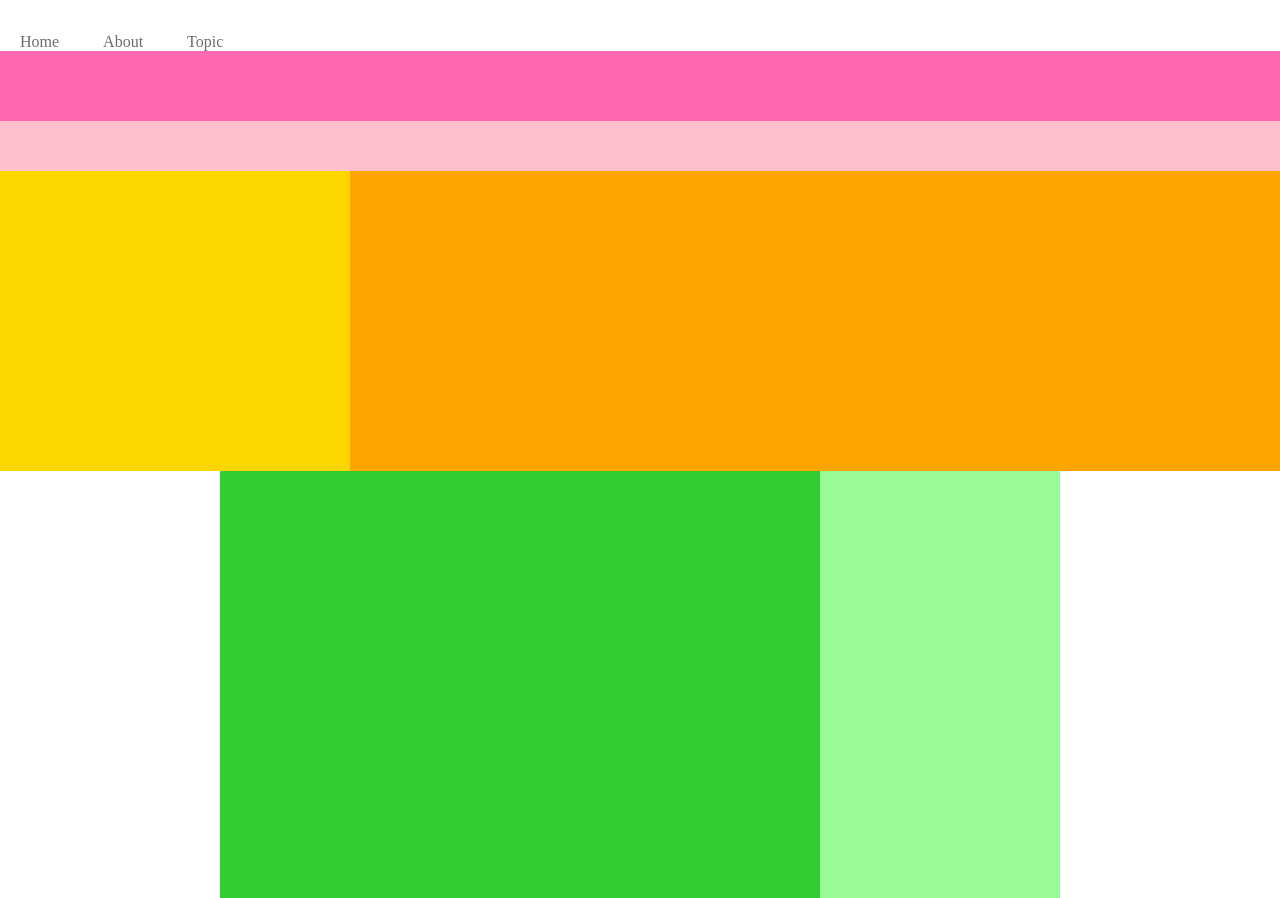
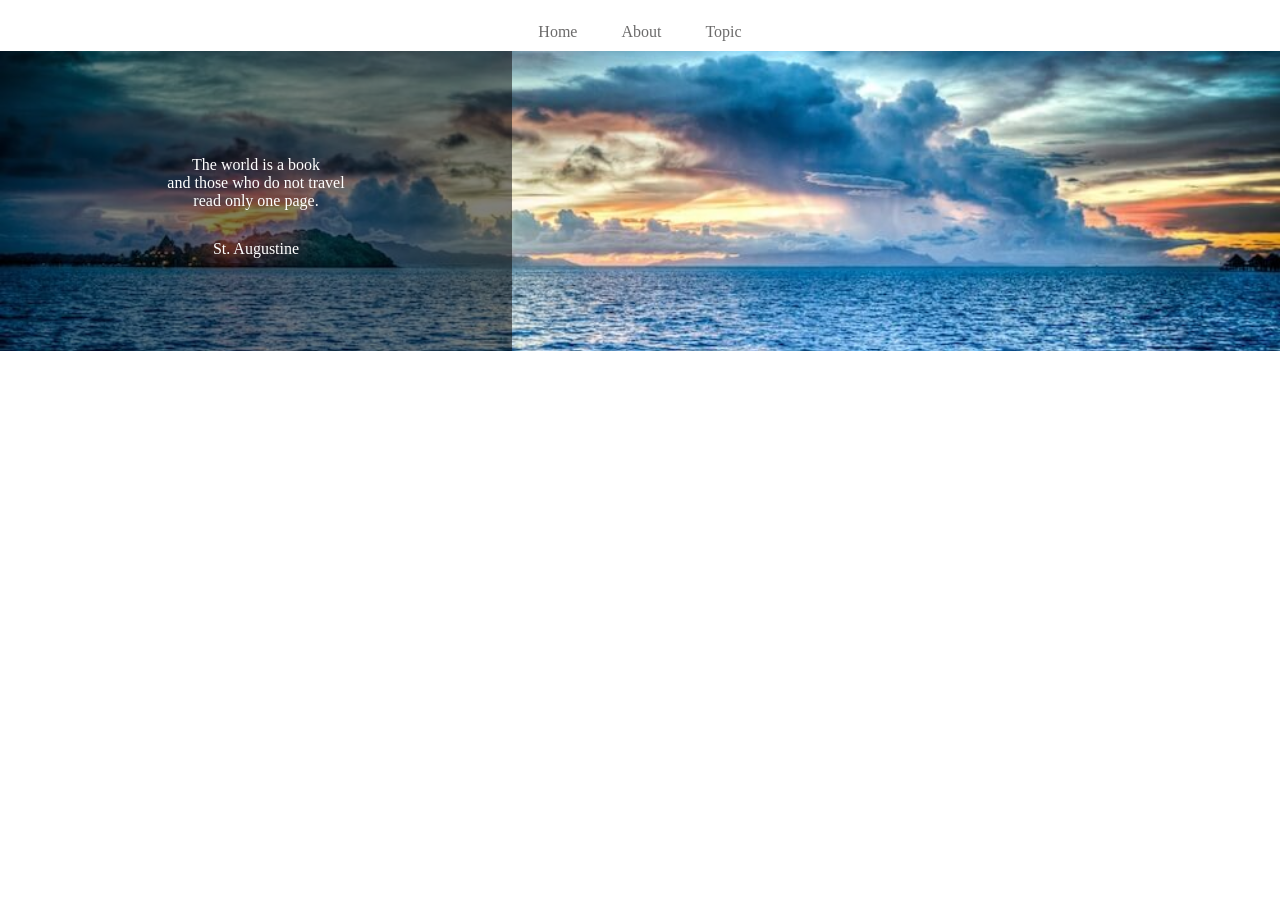
Before and after one commit to furutsuka/html, a plain HTML site: page caravan/index.html in a window 1280 px wide. Shown: the part 54-952 px from the top of the page. Drawn offline with Linux system fonts and the light colour scheme.

Commit message:
背景画像

```diff
--- a/caravan/index.html
+++ b/caravan/index.html
@@ -7,38 +7,43 @@
   <title>CARAVAN</title>
 </head>
 <body>
-  <!-- header -->
+   <!-- header -->
   <header>
     <h1 class="headline">
       <a href="index.html">CARAVAN</a>
     </h1>
   </header>
-    <nav>
-    <ul class="nav-list"></ul>
-      <li class="nav-list-item">
+  <nav>
+    <ul class="nav-list">
+       <li class="nav-list-item">
         <a href="index.html">Home</a>
       </li>
       <li class="nav-list-item">About</li>
       <li class="nav-list-item">Topic</li>
-    </nav>
-    <div class="header-top"></div>
-    <div class="header-bottom"></div>
-  </div>
-
+    </ul>
+  </nav>
    <!-- main-visual用のdiv -->
   <div class="main-visual">
-    <div class="main-visual-content"></div>
+    <div class="main-visual-content">
+      <!-- pタグ（と文字）を追加 -->
+      <p class="main-visual-text">
+        The world is a book<br>
+        and those who do not travel<br>
+        read only one page.
+      </p>
+      <p class="main-visual-name">
+        St. Augustine
+      </p>
+    </div>
   </div>
-
   <!-- main用のdiv -->
   <div class="main clearfix">
     <div class="blog"></div>
     <div class="sidebar"></div>
   </div>
-
-<!-- footer -->
+  <!-- footer -->
   <footer>
-        <p class="footer-text">© All rights reserved by Infratop.Inc.</p>
+     <p class="footer-text">© All rights recerved by Infratop.Inc.</p>
   </footer>
 </body>
 </html>
--- a/caravan/style.css
+++ b/caravan/style.css
@@ -4,29 +4,25 @@
   box-sizing: border-box;
   color: #6c6b6b;
 }
-
 a {
   text-decoration: none;
 }
 
-.clearfix::after {
+.clearfix:after {
   content:"";
   display:block;
   clear:both;
 }
-
 header {
   width: 90%;
   padding: 15px 0;
   margin: 0 auto;
   text-align: center;
 }
-
-/* headerタグ内のheadlineクラスにのみ反映される */
-header .headline {
+/* クラス名headerのタグ内のh1にのみ適応される */
+header .headline{
   font-size: 32px;
 }
-
 .nav-list {
   text-align: center;
   padding: 10px 0;
@@ -38,52 +34,41 @@ header .headline {
   margin: 0 20px;
 }
 
-.header-top {
-  width: 100%; /* 横幅 */
-  height: 70px; /* 高さ */
-  background-color: hotpink; /* 背景色 */
-}
-.header-bottom{
-  width: 100%; /* 横幅 */
-  height: 50px; /* 高さ */
-  background-color: pink; /* 背景色 */
-}
-
 .main-visual {
   width: 100%; /* 横幅 */
   height: 300px; /* 高さ */
-  background-color: orange; /* 背景色 */
+  background-image: url(img/mv.jpg);
+  background-size: cover; /* 縦横比を維持したまま背景領域を埋め尽くす */
+  background-position: center; /* 背景画像を中央に配置 */
 }
-.main-visual-content {
-  width: 350px; /* 横幅を指定 */
+.main-visual-content{
+  width: 40%;
   height: 300px; /* 親の高さに揃える */
-  background-color: gold; /* 背景色 */
+  background-color: rgba( 0, 0, 0, 0.5); /* 背景色を半透明の黒にする */
+  text-align: center; /* 文字を中央揃えにする */
+  padding-top: 105px; /* 上側の内側余白で垂直方向の位置を調整 */
 }
-
+.main-visual-text {
+  color: #fff; /* 文字色を白に変更 */
+}
+.main-visual-name {
+  margin-top: 30px; /* 上側の外側の余白 */
+  color: #fff; /* 文字色を白に変更 */
+}
 .main {
   width: 840px; /* 横幅 */
-  background-color: green; /* 背景色 */
-  /* 中央寄せ（余白がないとできない） */
-  margin: 0 auto;
+  margin: 0 auto; /* 中央寄せ（余白がないとできない） */
 }
 .blog {
   width: 600px;
   height: 1400px;
-  background-color: limegreen;
   float: left; /* 要素を左揃えで並べる */
 }
 .sidebar {
   width: 240px;
   height: 1400px;
-  background-color: palegreen;
-  float: left; /* 要素を左揃えで並べる */
+  float: left;　/* 要素を左揃えで並べる */
 }
-
-footer {
-  width: 100%; /* 横幅 */
-  height: 120px; /* 高さ */
-}
-
 footer {
   width: 100%;
   height: 120px;
```
Also changed, not shown: caravan/img/airport.jpg (added), caravan/img/asia.jpg (added), caravan/img/desert.jpg (added), caravan/img/forest.jpg (added), caravan/img/italy.jpg (added), caravan/img/japan.jpg (added), caravan/img/japan2.jpg (added), caravan/img/lake.jpg (added), caravan/img/mv.jpg (added), caravan/img/person.jpg (added), caravan/img/road.jpg (added), caravan/img/snow.jpg (added), 1 other file.
